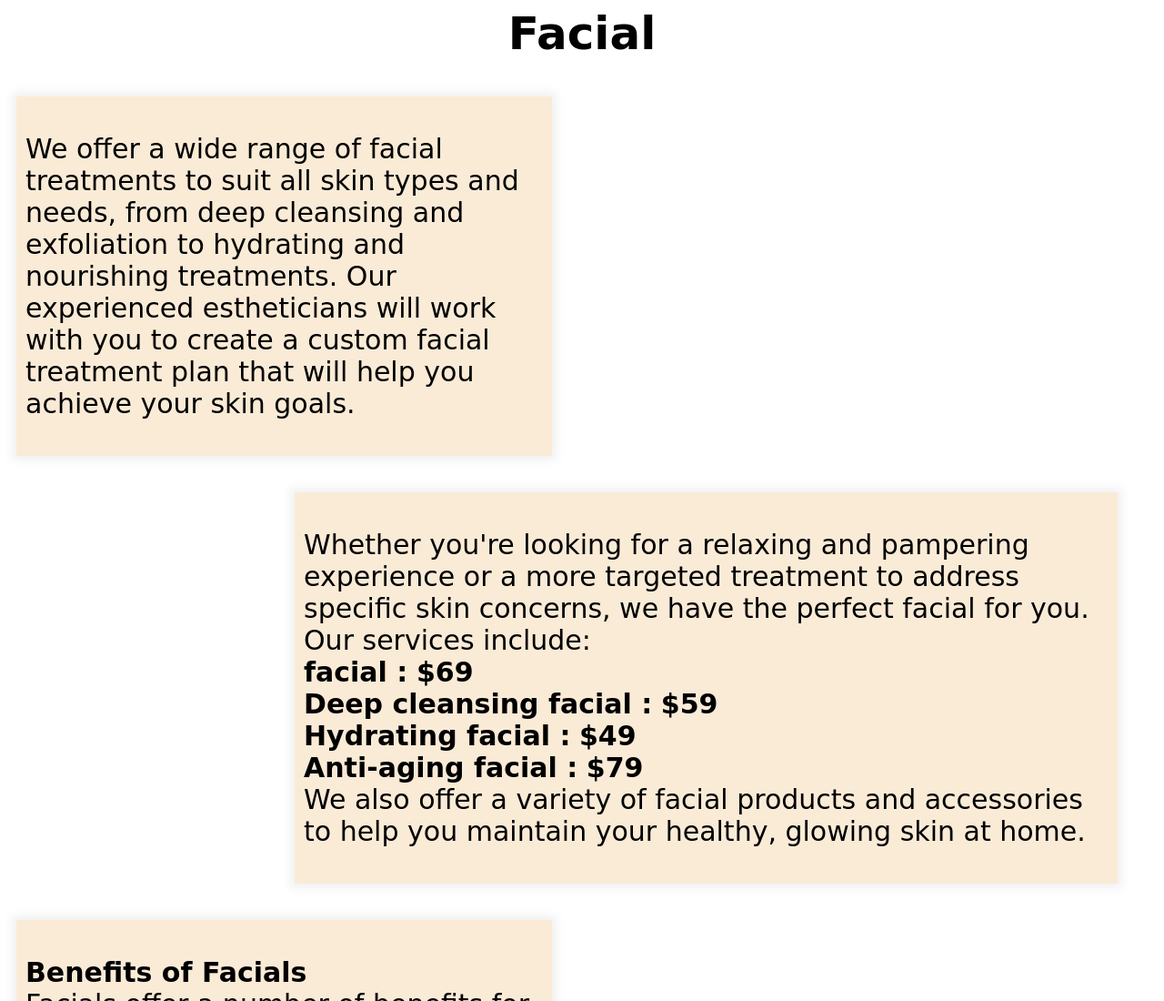
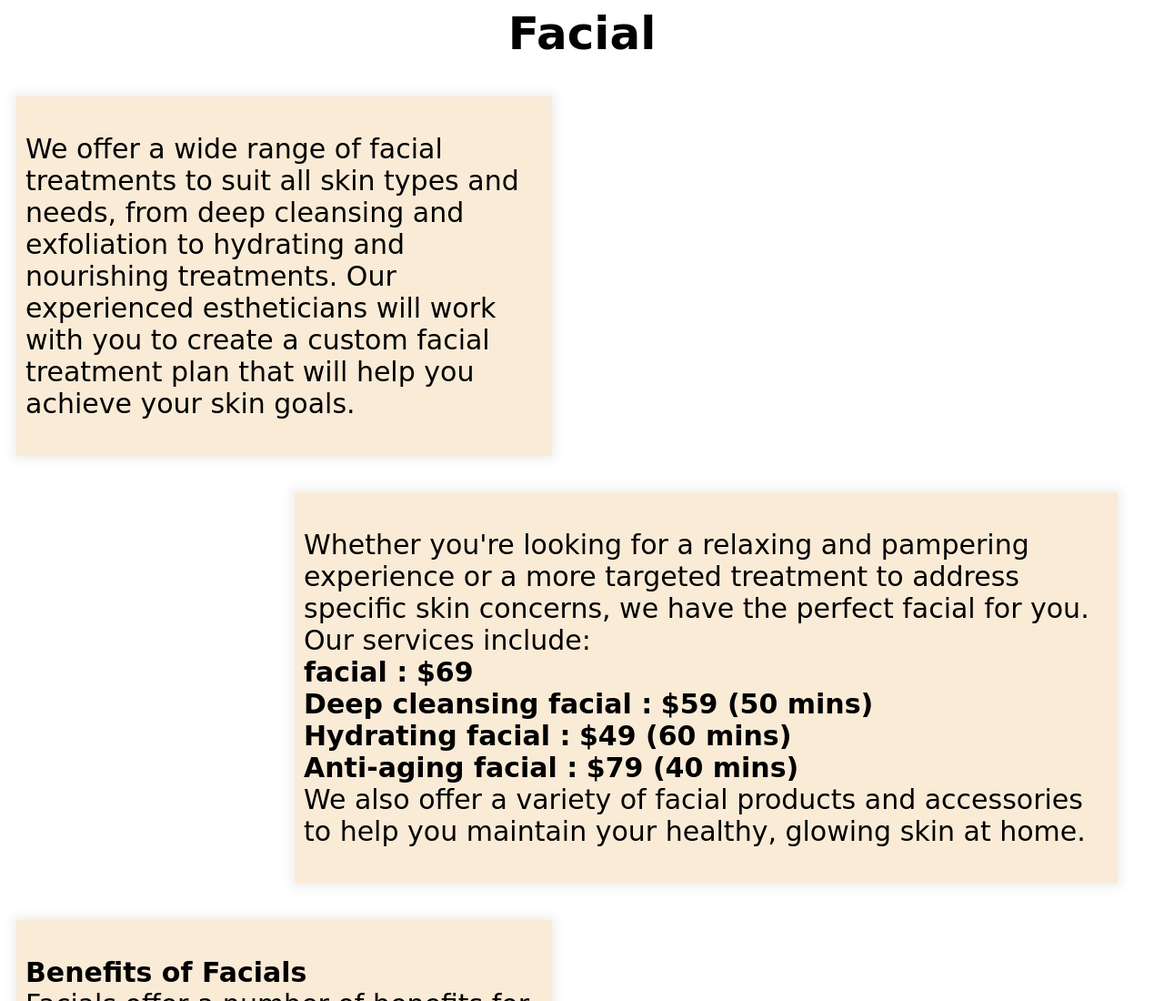
Before and after one commit to charansai2000/spafinder, a plain HTML site: page Facial.html in a window 1280 px wide. Shown: the top 1100 px of the page at 91% size. Drawn offline with nearby package versions, Linux system fonts and the light colour scheme.

Commit message:
Update Facial.html

```diff
--- a/Facial.html
+++ b/Facial.html
@@ -73,9 +73,9 @@
       <p>Whether you're looking for a relaxing and pampering experience or a more targeted treatment to address specific skin concerns, we have the perfect facial for you. Our services include:<br>
 
         <strong> facial :</strong>  <b>  $69</b><br>
-        <strong>Deep cleansing facial :</strong> <b>  $59</b> <br>
-        <strong> Hydrating facial :</strong> <b>  $49</b> <br>
-        <strong>Anti-aging facial :</strong> <b>  $79</b><br>
+        <strong>Deep cleansing facial :</strong> <b>  $59 (50 mins)</b> <br>
+        <strong> Hydrating facial :</strong> <b>  $49 (60 mins)</b> <br>
+        <strong>Anti-aging facial :</strong> <b>  $79 (40 mins)</b><br>
 
 We also offer a variety of facial products and accessories to help you maintain your healthy, glowing skin at home.
     </p>
```
